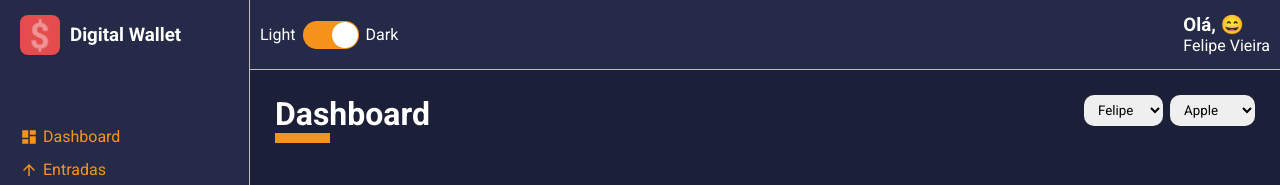
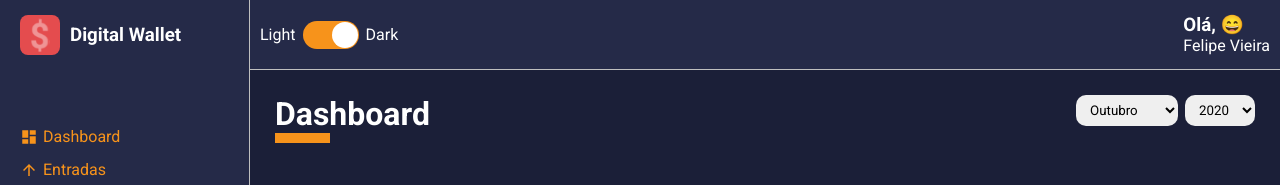
Before and after one commit to 2lipe/Digital-Wallet, a React (Create React App) app: page /dashboard in a window 1280 px wide. Shown: the top 185 px of the page. Built offline with nearby package versions, Linux system fonts and the light colour scheme.

Commit message:
Reuse functions and clean list page

```diff
--- a/src/pages/Dashboard/index.tsx
+++ b/src/pages/Dashboard/index.tsx
@@ -1,17 +1,67 @@
-import React from 'react';
+import React, { useMemo, useState } from 'react';
 
 import ContentHeader from '../../components/ContentHeader';
 import SelectInput from '../../components/SelectInput';
-import { options, fruits } from './options';
+
+import gains from '../../repositories/gains';
+import expenses from '../../repositories/expenses';
+
+import listOfMonths from '../../utils/months';
+import {
+  captureMonth,
+  captureYear,
+  handleMonthSelected,
+  handleYearSelected,
+} from '../../utils/functions';
 
 import * as S from './styled';
 
 const Dashboard = () => {
+  const [monthSelected, setMonthSelected] = useState<number>(captureMonth);
+  const [yearSelected, setYearSelected] = useState<number>(captureYear);
+
+  const years = useMemo(() => {
+    let uniqueYears: number[] = [];
+    const entriesAndOuts = [...expenses, ...gains];
+
+    entriesAndOuts.forEach((item) => {
+      const date = new Date(item.date);
+      const year = date.getFullYear();
+
+      const yearIsNotIncludeInsideList = !uniqueYears.includes(year);
+      if (yearIsNotIncludeInsideList) {
+        uniqueYears.push(year);
+      }
+    });
+
+    return uniqueYears.map((year) => {
+      return { value: year, label: year };
+    });
+  }, []);
+
+  const months = useMemo(() => {
+    return listOfMonths.map((month, index) => {
+      return { value: index + 1, label: month };
+    });
+  }, []);
+
   return (
     <S.Container>
       <ContentHeader title="Dashboard" lineColor="#F7931B">
-        <SelectInput options={options} onChange={() => {}} />
-        <SelectInput options={fruits} onChange={() => {}} />
+        <SelectInput
+          options={months}
+          onChange={({ target }) =>
+            handleMonthSelected(target.value, setMonthSelected)
+          }
+          defaultValue={monthSelected}
+        />
+        <SelectInput
+          options={years}
+          onChange={({ target }) =>
+            handleYearSelected(target.value, setYearSelected)
+          }
+          defaultValue={yearSelected}
+        />
       </ContentHeader>
     </S.Container>
   );
--- a/src/pages/List/index.tsx
+++ b/src/pages/List/index.tsx
@@ -10,6 +10,12 @@ import expense from '../../repositories/expenses';
 
 import formatCurrency from '../../utils/formatCurrency';
 import formatDate from '../../utils/formatDate';
+import {
+  captureMonth,
+  captureYear,
+  handleMonthSelected,
+  handleYearSelected,
+} from '../../utils/functions';
 
 import * as S from './styled';
 
@@ -31,8 +37,6 @@ type DataProps = {
 };
 
 const List = ({ match }: RouteParamsListProps) => {
-  const captureMonth = new Date().getMonth() + 1;
-  const captureYear = new Date().getFullYear();
   const frequency = ['recorrente', 'eventual'];
 
   const [data, setData] = useState<DataProps[]>([]);
@@ -46,7 +50,7 @@ const List = ({ match }: RouteParamsListProps) => {
 
   const pageData = useMemo(() => {
     return type === 'entry-balance'
-      ? { title: 'Entradas', lineColor: '#F7931B', data: gains }
+      ? { title: 'Entradas', lineColor: '#4E41F0', data: gains }
       : { title: 'Saídas', lineColor: '#E44C4E', data: expense };
   }, [type]);
 
@@ -91,24 +95,6 @@ const List = ({ match }: RouteParamsListProps) => {
     }
   };
 
-  const handleMonthSelected = (month: string) => {
-    try {
-      const parsedMonth = Number(month);
-      setMonthSelected(parsedMonth);
-    } catch (error) {
-      throw new Error('Não foi possível capturar o mês selecionado');
-    }
-  };
-
-  const handleYearSelected = (year: string) => {
-    try {
-      const parsedYear = Number(year);
-      setYearSelected(parsedYear);
-    } catch (error) {
-      throw new Error('Não foi possível capturar o ano selecionado');
-    }
-  };
-
   useEffect(() => {
     const { data } = pageData;
 
@@ -143,12 +129,16 @@ const List = ({ match }: RouteParamsListProps) => {
       <ContentHeader title={pageData.title} lineColor={pageData.lineColor}>
         <SelectInput
           options={months}
-          onChange={({ target }) => handleMonthSelected(target.value)}
+          onChange={({ target }) =>
+            handleMonthSelected(target.value, setMonthSelected)
+          }
           defaultValue={monthSelected}
         />
         <SelectInput
           options={years}
-          onChange={({ target }) => handleYearSelected(target.value)}
+          onChange={({ target }) =>
+            handleYearSelected(target.value, setYearSelected)
+          }
           defaultValue={yearSelected}
         />
       </ContentHeader>
--- /dev/null
+++ b/src/utils/functions.ts
@@ -0,0 +1,21 @@
+export const captureMonth = new Date().getMonth() + 1;
+
+export const captureYear = new Date().getFullYear();
+
+export const handleMonthSelected = (month: string, setMonth: React.Dispatch<React.SetStateAction<number>>) => {
+  try {
+    const parsedMonth = Number(month);
+    setMonth(parsedMonth);
+  } catch (error) {
+    throw new Error('Não foi possível capturar o mês selecionado');
+  }
+};
+
+export const handleYearSelected = (year: string, setYear: React.Dispatch<React.SetStateAction<number>>) => {
+  try {
+    const parsedYear = Number(year);
+    setYear(parsedYear);
+  } catch (error) {
+    throw new Error('Não foi possível capturar o ano selecionado');
+  }
+};
```
